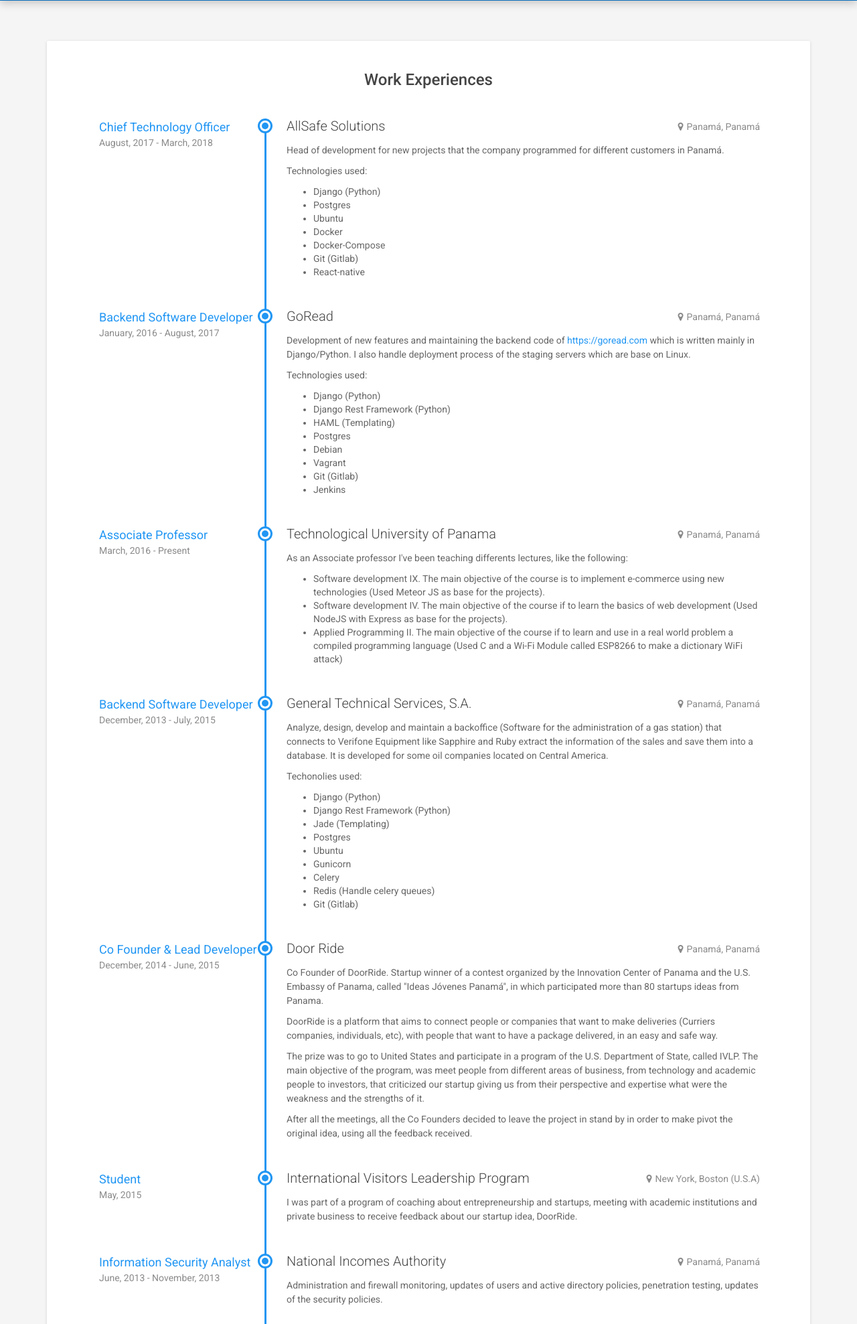
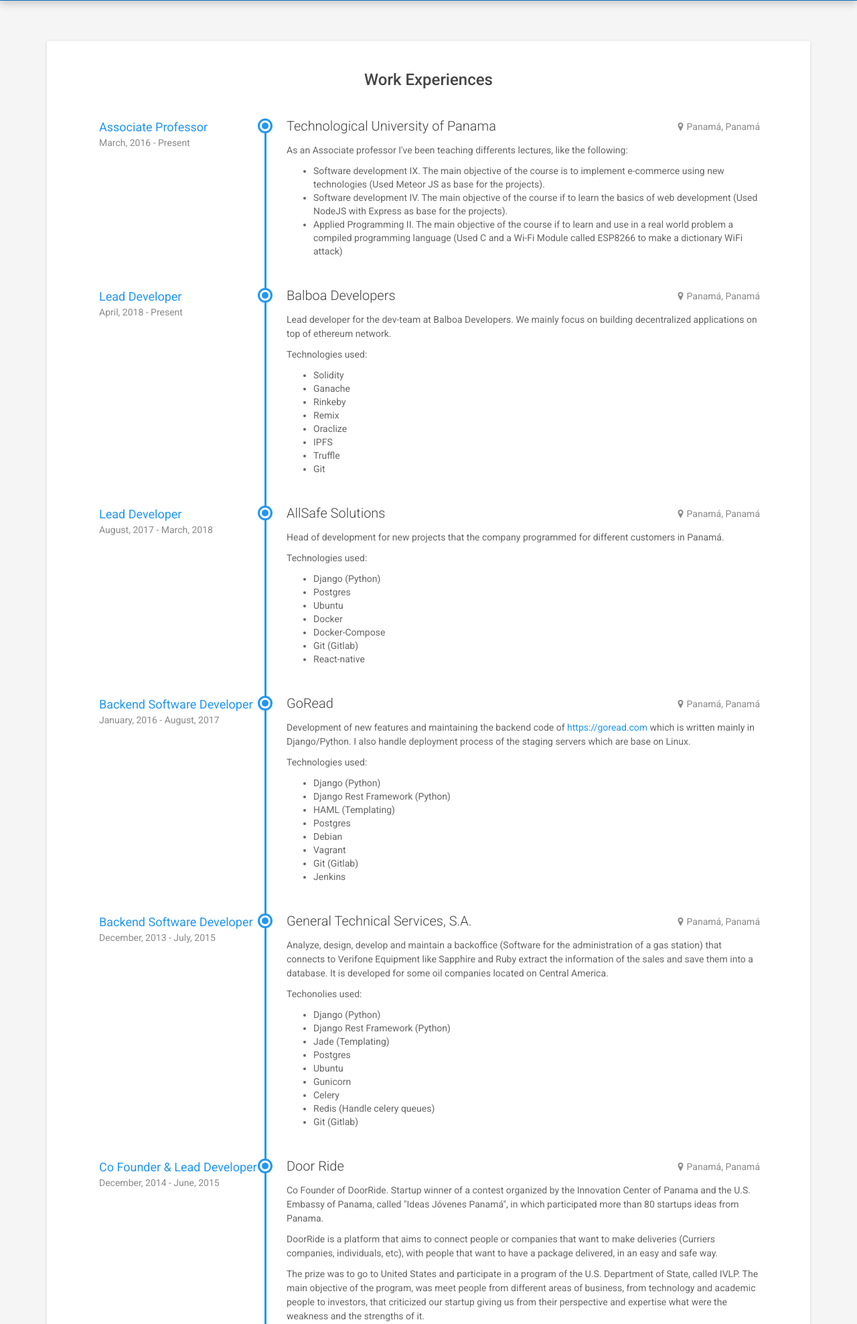
Before and after one commit to ErickAgrazal/portfolio, a Django app: template portfolio/templates/home.html in a window 1280 px wide. Shown: the part 723-2700 px from the top of the page at 67% size. Run offline with Django 3.2, Linux system fonts and the light colour scheme; the template is opened without the code that fills it, so the values that code supplies are empty; some libraries are stand-ins or nearby versions.

Commit message:
Added new jobs

```diff
--- a/portfolio/templates/home.html
+++ b/portfolio/templates/home.html
@@ -88,6 +88,55 @@
             <div class="timeline">
                 <div class="item">
                     <div class="work-place">
+                        <h3 class="place">Technological University of Panama</h3>
+                        <div class="location"><i class="fa fa-map-marker" aria-hidden="true"></i>Panamá, Panamá</div>
+                    </div>
+                    <div class="job-meta">
+                        <div class="title">Associate Professor</div>
+                        <div class="time">March, 2016 - Present</div>
+                    </div><!--//job-meta-->
+                    <div class="job-desc">
+                        <p>As an Associate professor I've been teaching differents lectures, like the following:</p>
+                        <ul>
+                          <li>Software development IX. The main objective of the course is to implement e-commerce using new technologies (Used Meteor JS as base for the projects).</li>
+                          <li>Software development IV. The main objective of the course if to learn the basics of web development (Used NodeJS with Express as base for the projects). </li>
+                          <li>Applied Programming II. The main objective of the course if to learn and use in a real world problem a compiled programming language (Used C and a Wi-Fi Module called ESP8266 to make a dictionary WiFi attack) </li>
+                        </ul>
+                    </div><!--//job-desc-->
+                </div><!--//item-->
+
+                <div class="item">
+                    <div class="work-place">
+                        <p>
+                            <h3 class="place">Balboa Developers</h3>
+                        </p>
+                        <div class="location">
+                            <i class="fa fa-map-marker" aria-hidden="true"></i>Panamá, Panamá</div>
+                    </div>
+                    <div class="job-meta">
+                        <div class="title">Lead Developer</div>
+                        <div class="time">April, 2018 - Present</div>
+                    </div>
+                    <!--//job-meta-->
+                    <div class="job-desc">
+                        <p>Lead developer for the dev-team at Balboa Developers. We mainly focus on building decentralized applications on top of ethereum network.
+                        <p>Technologies used:</p>
+                        <ul>
+                            <li>Solidity</li>
+                            <li>Ganache</li>
+                            <li>Rinkeby</li>
+                            <li>Remix</li>
+                            <li>Oraclize</li>
+                            <li>IPFS</li>
+                            <li>Truffle</li>
+                            <li>Git</li>
+                        </ul>
+                    </div>
+                    <!--//job-desc-->
+                </div><!--//item-->
+
+                <div class="item">
+                    <div class="work-place">
                         <p>
                             <h3 class="place">AllSafe Solutions</h3>
                         </p>
@@ -95,7 +144,7 @@
                             <i class="fa fa-map-marker" aria-hidden="true"></i>Panamá, Panamá</div>
                     </div>
                     <div class="job-meta">
-                        <div class="title">Chief Technology Officer</div>
+                        <div class="title">Lead Developer</div>
                         <div class="time">August, 2017 - March, 2018</div>
                     </div>
                     <!--//job-meta-->
@@ -113,8 +162,8 @@
                         </ul>
                     </div>
                     <!--//job-desc-->
-                </div>
-                <!--//item-->
+                </div><!--//item-->
+
                 <div class="item">
                     <div class="work-place">
                         <p><h3 class="place">GoRead</h3></p>
@@ -136,25 +185,6 @@
                           <li>Vagrant</li>
                           <li>Git (Gitlab)</li>
                           <li>Jenkins</li>
-                        </ul>
-                    </div><!--//job-desc-->
-                </div><!--//item-->
-
-                <div class="item">
-                    <div class="work-place">
-                        <h3 class="place">Technological University of Panama</h3>
-                        <div class="location"><i class="fa fa-map-marker" aria-hidden="true"></i>Panamá, Panamá</div>
-                    </div>
-                    <div class="job-meta">
-                        <div class="title">Associate Professor</div>
-                        <div class="time">March, 2016 - Present</div>
-                    </div><!--//job-meta-->
-                    <div class="job-desc">
-                        <p>As an Associate professor I've been teaching differents lectures, like the following:</p>
-                        <ul>
-                          <li>Software development IX. The main objective of the course is to implement e-commerce using new technologies (Used Meteor JS as base for the projects).</li>
-                          <li>Software development IV. The main objective of the course if to learn the basics of web development (Used NodeJS with Express as base for the projects). </li>
-                          <li>Applied Programming II. The main objective of the course if to learn and use in a real world problem a compiled programming language (Used C and a Wi-Fi Module called ESP8266 to make a dictionary WiFi attack) </li>
                         </ul>
                     </div><!--//job-desc-->
                 </div><!--//item-->
```
Also changed, not shown: 1 other file.
